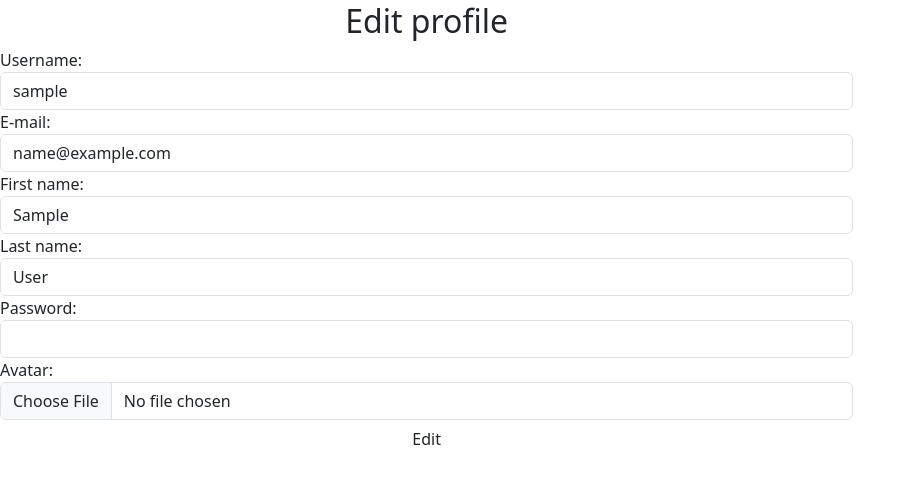
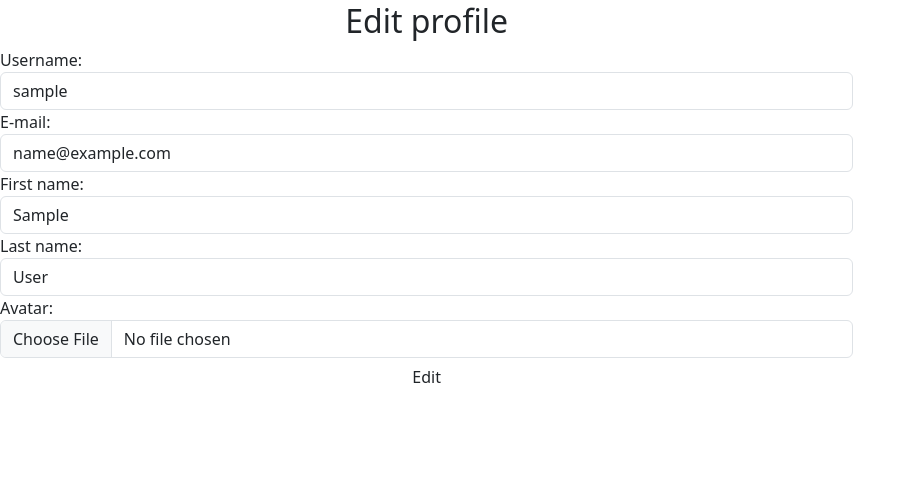
Before and after one commit to miroslavaslavova13/m-library-final-project, a Django app: page /accounts/profile/1/edit/ in a window 1280 px wide. Shown: the part 22-506 px from the top of the page, without its empty margins (0-916 px from the left). Run offline with Django 3.2, Linux system fonts and the light colour scheme; the visitor is signed in with stand-in values (Sample User, id 1); data comes from the database, SQL or seed files in the repository; some libraries are stand-ins or nearby versions.

Commit message:
fixed some bugs

```diff
--- a/m_library/m_library/accounts/forms.py
+++ b/m_library/m_library/accounts/forms.py
@@ -1,6 +1,7 @@
 from django import forms
 from django.contrib.auth import get_user_model
 from django.contrib.auth.forms import UserCreationForm, UsernameField, UserChangeForm
+
 UserModel = get_user_model()
 
 
--- a/m_library/m_library/accounts/views.py
+++ b/m_library/m_library/accounts/views.py
@@ -1,7 +1,6 @@
 from django.contrib.auth import login, get_user_model
 from django.contrib.auth.mixins import LoginRequiredMixin
 from django.contrib.auth.views import LoginView, LogoutView
-
 from django.urls import reverse_lazy
 from django.views.generic import CreateView, DetailView, UpdateView, DeleteView
 
@@ -47,7 +46,7 @@
 class ProfileEditView(LoginRequiredMixin, UpdateView):
     template_name = 'accounts/edit-profile.html'
     model = UserModel
-    fields = ('username', 'email', 'first_name', 'last_name', 'password', 'avatar')
+    fields = ('username', 'email', 'first_name', 'last_name', 'avatar')
 
     def get_success_url(self):
         return reverse_lazy('profile details', kwargs={'pk': self.request.user.pk})
--- a/m_library/m_library/books/views.py
+++ b/m_library/m_library/books/views.py
@@ -1,7 +1,6 @@
 from django.contrib.auth.decorators import login_required
 from django.db.models import Q
-from django.shortcuts import render, redirect
-
+from django.shortcuts import render, redirect, get_object_or_404
 
 from m_library.books.forms import BookCreateForm, BookEditForm, BookDeleteForm
 from m_library.books.models import Book, BookFavourite
@@ -73,7 +72,7 @@
 
 @login_required
 def edit_book(request, pk):
-    book = Book.objects.filter(pk=pk).get()
+    book = get_object_or_404(Book, pk=pk)
 
     if not is_owner(request, book):
         return redirect('book details', pk=pk)
--- a/m_library/templates/accounts/edit-profile.html
+++ b/m_library/templates/accounts/edit-profile.html
@@ -37,21 +37,6 @@
                         </div>
                     </div>
 
-                    <div class="col-sm-15 mt-20">
-                        <div class="form-group">
-                            <label for="password" type="password">Password:</label>
-                            {{ form.password.errors }}
-                            {{ form.password|add_class:'form-control' }}
-                        </div>
-                    </div>
-
-{#                    <div class="col-sm-15 mt-20">#}
-{#                        <div class="form-group">#}
-{#                            <label for="name">Repeat Password:</label>#}
-{#                            {{ form.password2.errors }}#}
-{#                            {{ form.password2|add_class:'form-control' }}#}
-{#                        </div>#}
-
                         <div class="col-sm-15 mt-20">
                             <div class="form-group">
                                 <label for="avatar">Avatar:</label>
```
Also changed, not shown: m_library/m_library/blog/views.py (+0 -14 lines), m_library/m_library/accounts/models.py (line endings or trailing spaces).
